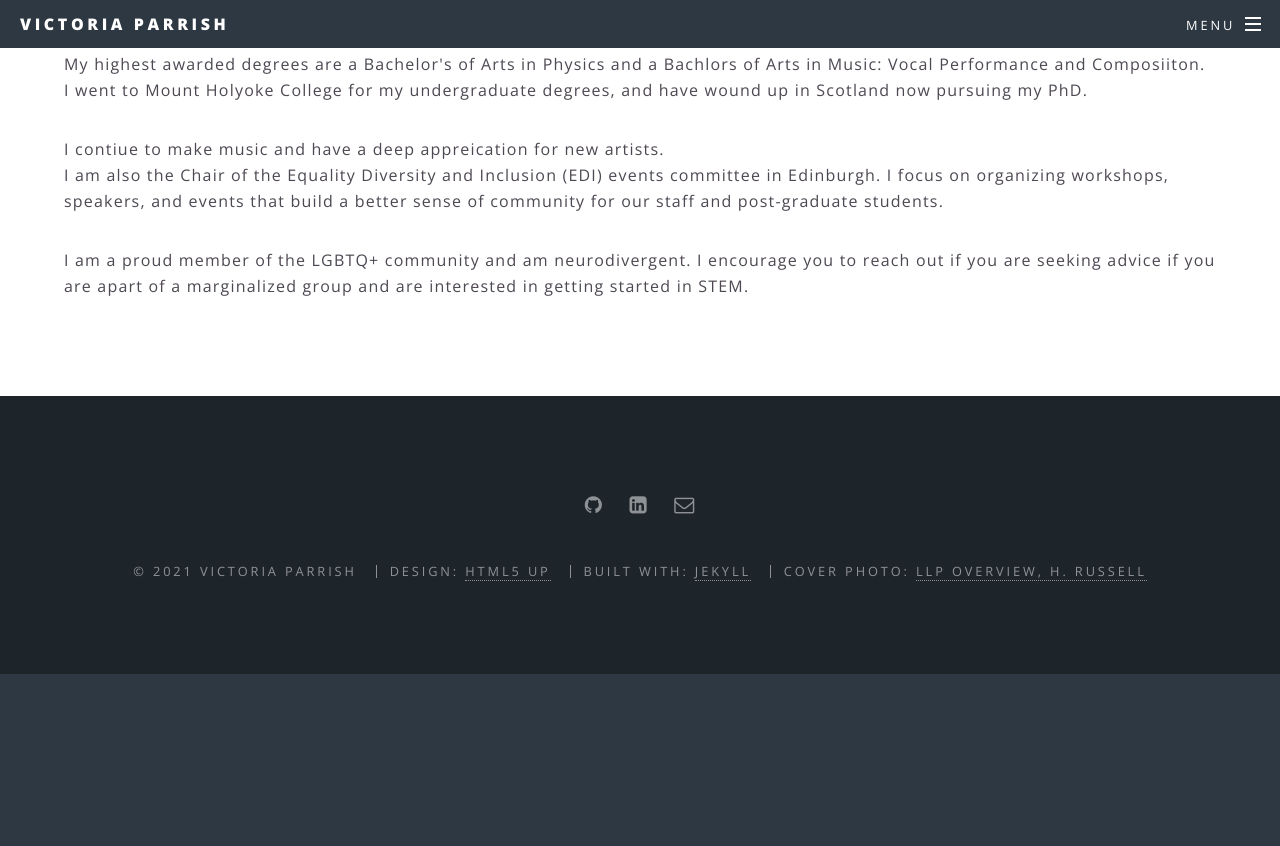
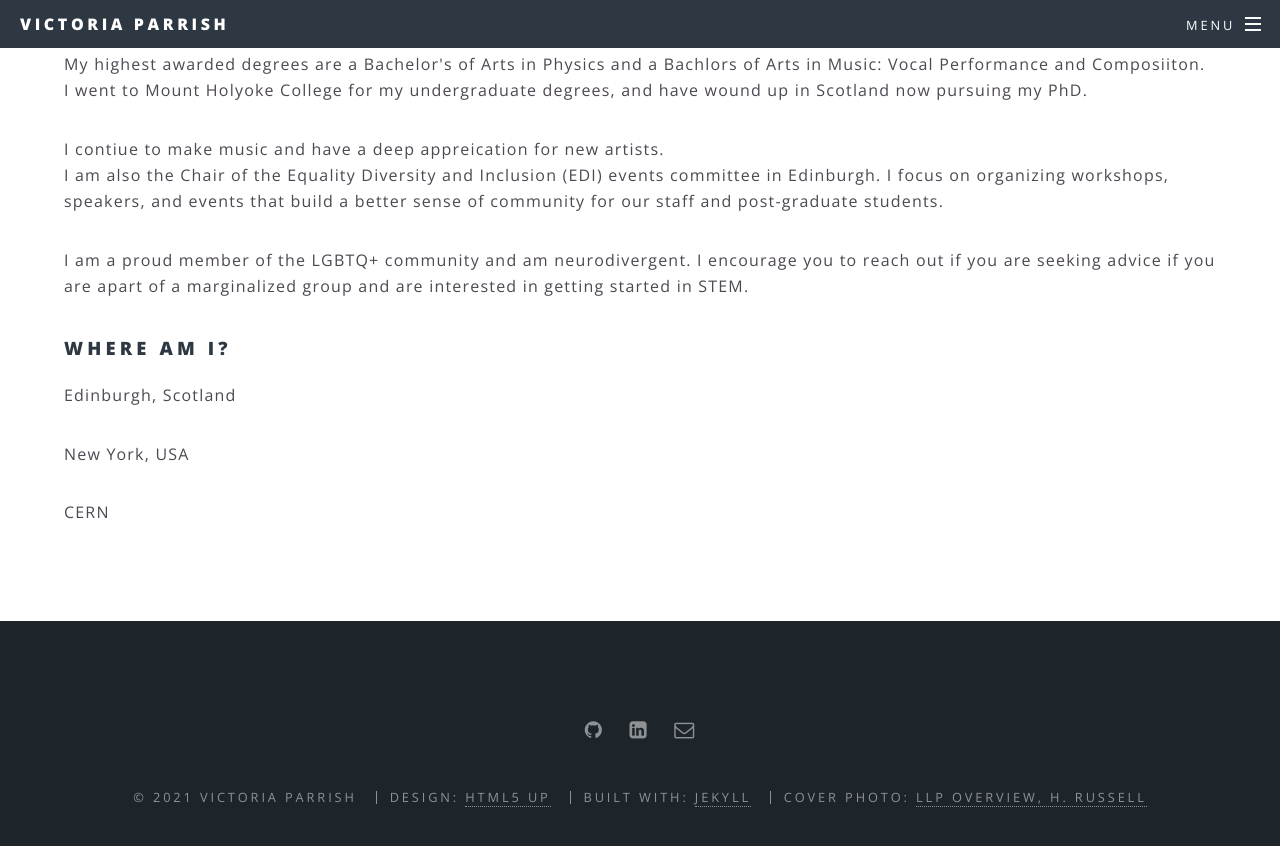
Before and after one commit to victoria-parrish/victoria-parrish.github.io, a Jekyll site: the page built from about.html, in a window 1280 px wide and 900 px high, scrolled down 542 px. Shown: the top 846 px of the window. Built offline with Jekyll 4.4.1, drawn with Linux system fonts in a browser that asks for light colours; before the commit the page ends 1216 px from its top, so only the background shows below that.

Commit message:
whereami

```diff
--- a/about.html
+++ b/about.html
@@ -12,3 +12,8 @@ title: about
 	I am also the Chair of the Equality Diversity and Inclusion (EDI) events committee in Edinburgh. I focus on organizing workshops, speakers, and events that build a better sense of community for our staff and post-graduate students.
 	</p>
 	I am a proud member of the LGBTQ+ community and am neurodivergent. I encourage you to reach out if you are seeking advice if you are apart of a marginalized group and are interested in getting started in STEM. <p>
+
+	<h3> Where am I? </h3>
+	<p><storng>Edinburgh, Scotland</storng></p>
+	<p>New York, USA</p>
+	<p>CERN</p>
```
